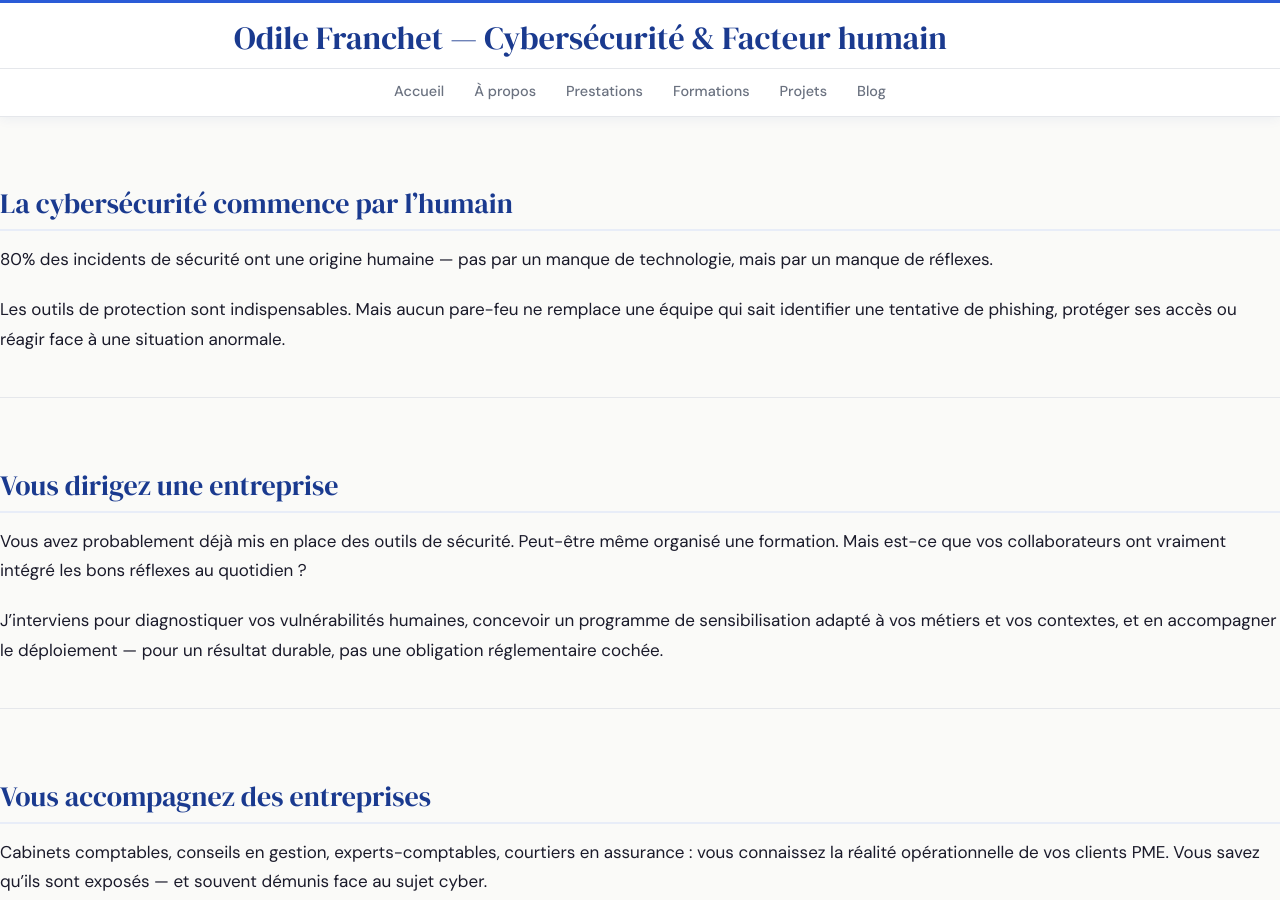
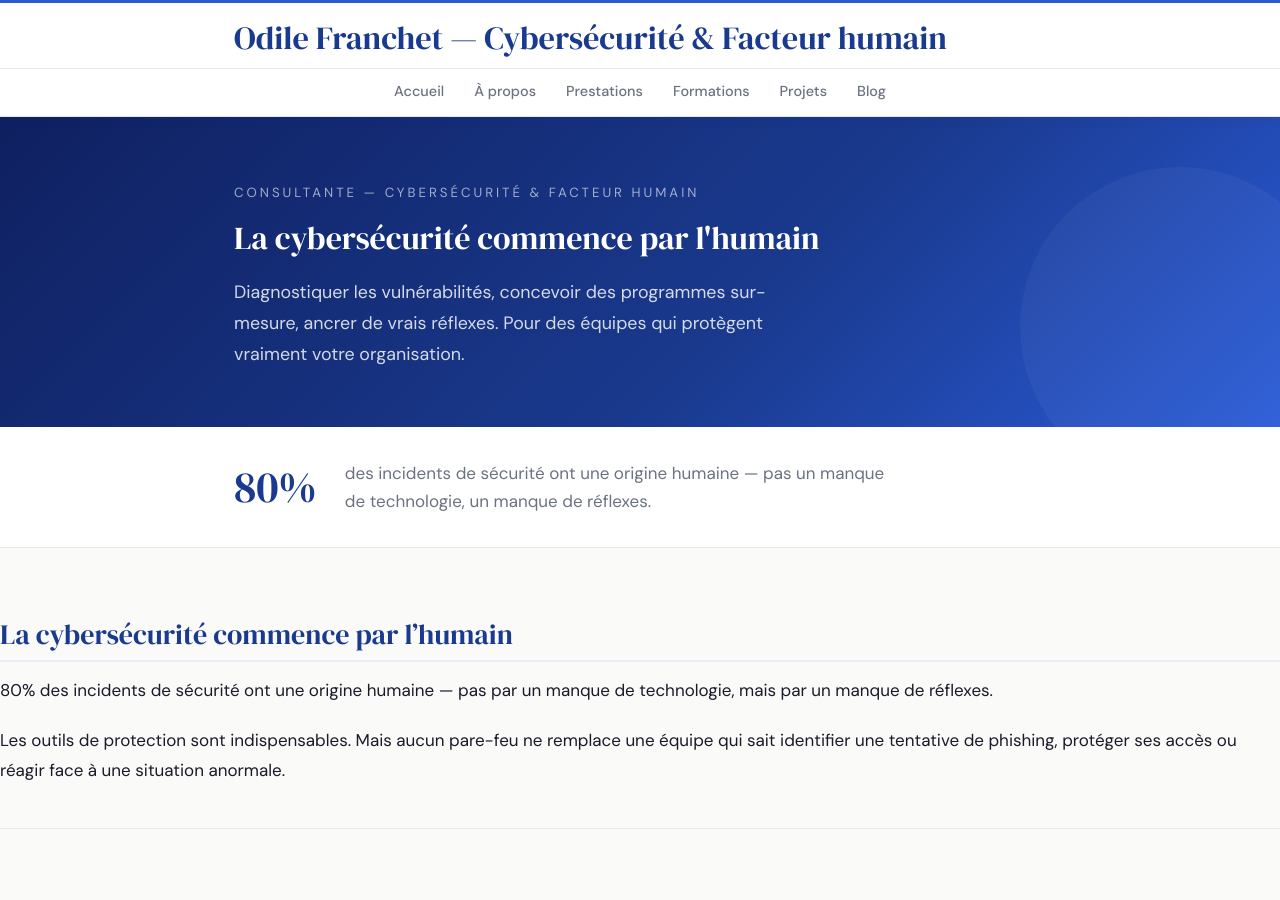
Before and after one commit to ofranchet73/ofranchet73.github.io, a Jekyll site: the page built from index.md, in a window 1280 px wide and 900 px high. Built offline with Jekyll 4.4.1, drawn with Linux system fonts in a browser that asks for light colours.

Commit message:
Update home.html

```diff
--- a/_layouts/home.html
+++ b/_layouts/home.html
@@ -2,4 +2,21 @@
 layout: default
 ---
 
-{{ content }}
+<div class="hero">
+  <div class="hero-inner">
+    <p class="hero-eyebrow">Consultante — Cybersécurité & Facteur humain</p>
+    <h1>La cybersécurité commence par l'humain</h1>
+    <p class="hero-sub">Diagnostiquer les vulnérabilités, concevoir des programmes sur-mesure, ancrer de vrais réflexes. Pour des équipes qui protègent vraiment votre organisation.</p>
+  </div>
+</div>
+
+<div class="stat-band">
+  <div class="stat-band-inner">
+    <span class="stat-number">80%</span>
+    <span class="stat-text">des incidents de sécurité ont une origine humaine — pas un manque de technologie, un manque de réflexes.</span>
+  </div>
+</div>
+
+<div class="home-sections">
+  {{ content }}
+</div>
```
